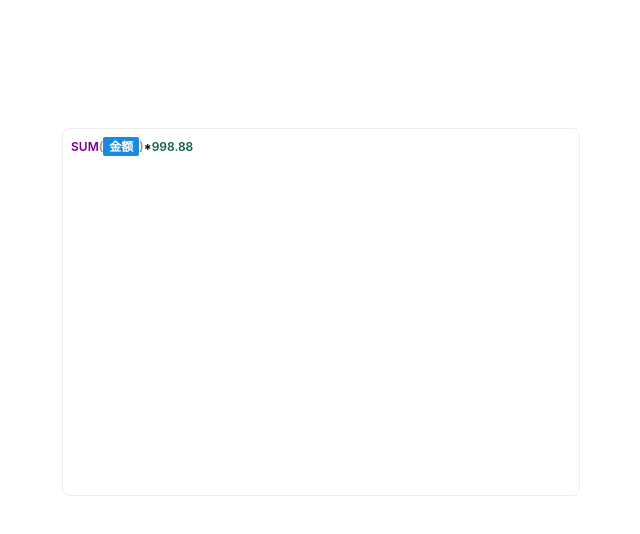
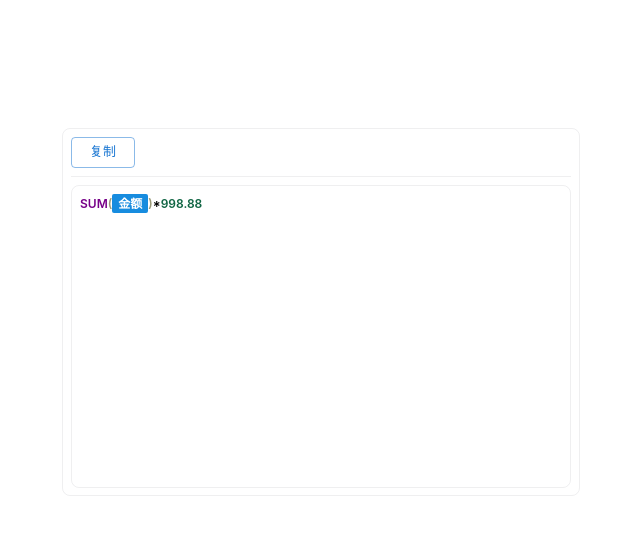
Before and after one commit to IStrangers/FormualEditor, a React app: page / in a window 1280 px wide. Shown: the top 534 px of the page, without its empty margins (319-959 px from the left). Built offline with nearby package versions, Linux system fonts and the light colour scheme.

Commit message:
20220528

```diff
--- a/package.json
+++ b/package.json
@@ -4,6 +4,9 @@
   "private": true,
   "dependencies": {
     "@babel/core": "^7.16.0",
+    "@emotion/react": "^11.9.0",
+    "@emotion/styled": "^11.8.1",
+    "@mui/material": "^5.8.1",
     "@pmmmwh/react-refresh-webpack-plugin": "^0.5.3",
     "@svgr/webpack": "^5.5.0",
     "@testing-library/jest-dom": "^5.16.4",
--- a/src/components/FormualEditor/index.scss
+++ b/src/components/FormualEditor/index.scss
@@ -1,15 +1,29 @@
 .formual-editor {
   margin: 10% auto;
-  overflow: auto;
   width: 500px;
   height: 350px;
   font-size: 12px;
-  border: 1px solid rgba(17,31,44,.08);
+  border: 1px solid rgba(52, 60, 66, 0.08);
   border-radius: 8px;
   padding: 8px;
   text-align: left;
   font-weight: 600;
   outline: none;
+
+  .editor-head{
+    padding-bottom: 8px;
+    margin-bottom: 8px;
+    border-bottom: 1px solid rgba(52, 60, 66, 0.08);
+  }
+
+  .editor-code-box{
+    border: 1px solid rgba(52, 60, 66, 0.08);
+    border-radius: 8px;
+    padding: 8px;
+    outline: none;
+    overflow: auto;
+    height: calc(100% - 65px);
+  }
 
   .function{
     color: #770088;
--- a/src/components/FormualEditor/index.tsx
+++ b/src/components/FormualEditor/index.tsx
@@ -1,30 +1,46 @@
-import './index.scss'
-import {TokenType} from 'util/formualPaser'
+import {useRef,useState} from 'react'
+import "./index.scss"
+import {TokenType,FormualToken,parseFormual} from "util/formualPaser"
+import {
+    Button
+} from "@mui/material";
 
 function FormualEditor(props) {
 
-    const {formualTokens} = props;
+    const editorCodeBox = useRef(null)
+
+    let [formual,setFormual] = useState<string>(props.formual);
+
+    const [formualTokens,setFormualTokens] = useState<Array<FormualToken>>(parseFormual(formual))
+
+    const editorCodeBoxInput = event => {
+        const _formual = editorCodeBox.current.innerText;
+        setFormual(_formual)
+        setFormualTokens(parseFormual(_formual))
+    }
+
+    const copyFormual = () => {
+        console.log(formual)
+        console.log(formualTokens)
+    }
 
     return (
-        <div className="formual-editor" suppressContentEditableWarning contentEditable={true}>
+        <div className="formual-editor">
+            <div className="editor-head">
+                <Button variant="outlined" size="small" onClick={copyFormual}>复制</Button>
+            </div>
+            <div ref={editorCodeBox} className="editor-code-box" suppressContentEditableWarning contentEditable={true} onInput={editorCodeBoxInput}>
                 {
                     formualTokens.map(token => {
                         return (
-                        token.type === TokenType.FIELD
-                        ?
-                        <span
-                            className={token.type} key={token.value}
-                            contentEditable={false}
-                            dangerouslySetInnerHTML={{__html: `&ZeroWidthSpace;${token.value}&ZeroWidthSpace;`}}>
-                        </span>
-                        :
-                        <span className={token.type} key={token.value}>
+                            <span className={token.type} key={token.value} suppressContentEditableWarning contentEditable={token.type !== TokenType.FIELD}>
                                 {token.value}
                             </span>
                         )
                     })
                 }
             </div>
+        </div>
     )
 }
 
--- a/src/views/index/index.tsx
+++ b/src/views/index/index.tsx
@@ -1,40 +1,13 @@
 import './index.scss'
 import FormualEditor from 'components/FormualEditor'
-import {FormualToken,parseFormual} from 'util/formualPaser'
 
 function Index() {
 
-    const formualTokens: Array<FormualToken> = parseFormual("SUM(金额)*998.88")
-    // const formualTokens: Array<FormualToken> = [
-    //     {
-    //         type: "function",
-    //         value: "SUM"
-    //     },
-    //     {
-    //         type: "bracket",
-    //         value: "("
-    //     },
-    //     {
-    //         type: "field",
-    //         value: "字段"
-    //     },
-    //     {
-    //         type: "bracket",
-    //         value: ")"
-    //     },
-    //     {
-    //         type: "operator",
-    //         value: "+"
-    //     },
-    //     {
-    //         type: "number",
-    //         value: "999.99"
-    //     }
-    // ]
+    const formual = "SUM(金额)*998.88"
 
     return (
         <div>
-            <FormualEditor formualTokens={formualTokens}></FormualEditor>
+            <FormualEditor formual={formual}></FormualEditor>
         </div>
     )
 
```
Also changed, not shown: 1 other file (tests, documents, lock files or other folders). Lines whose indentation alone changed are shown as unchanged.
